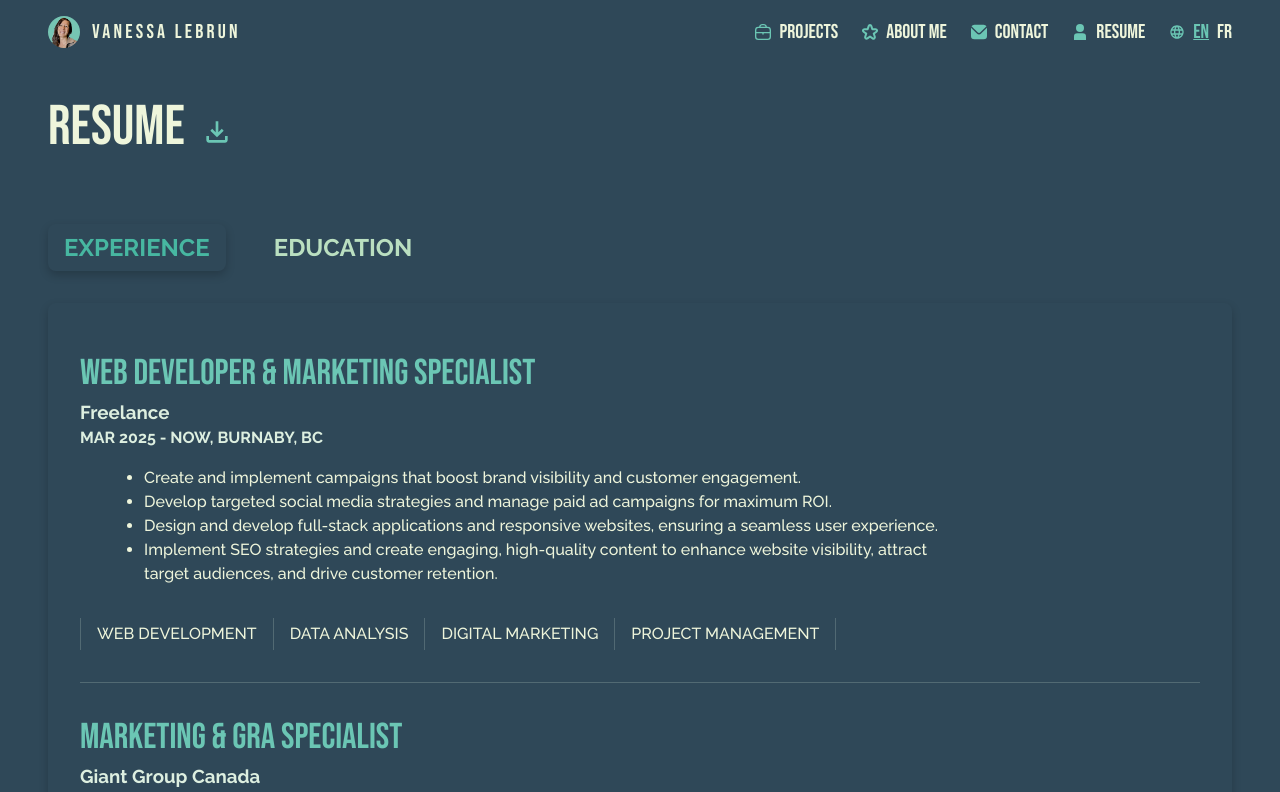
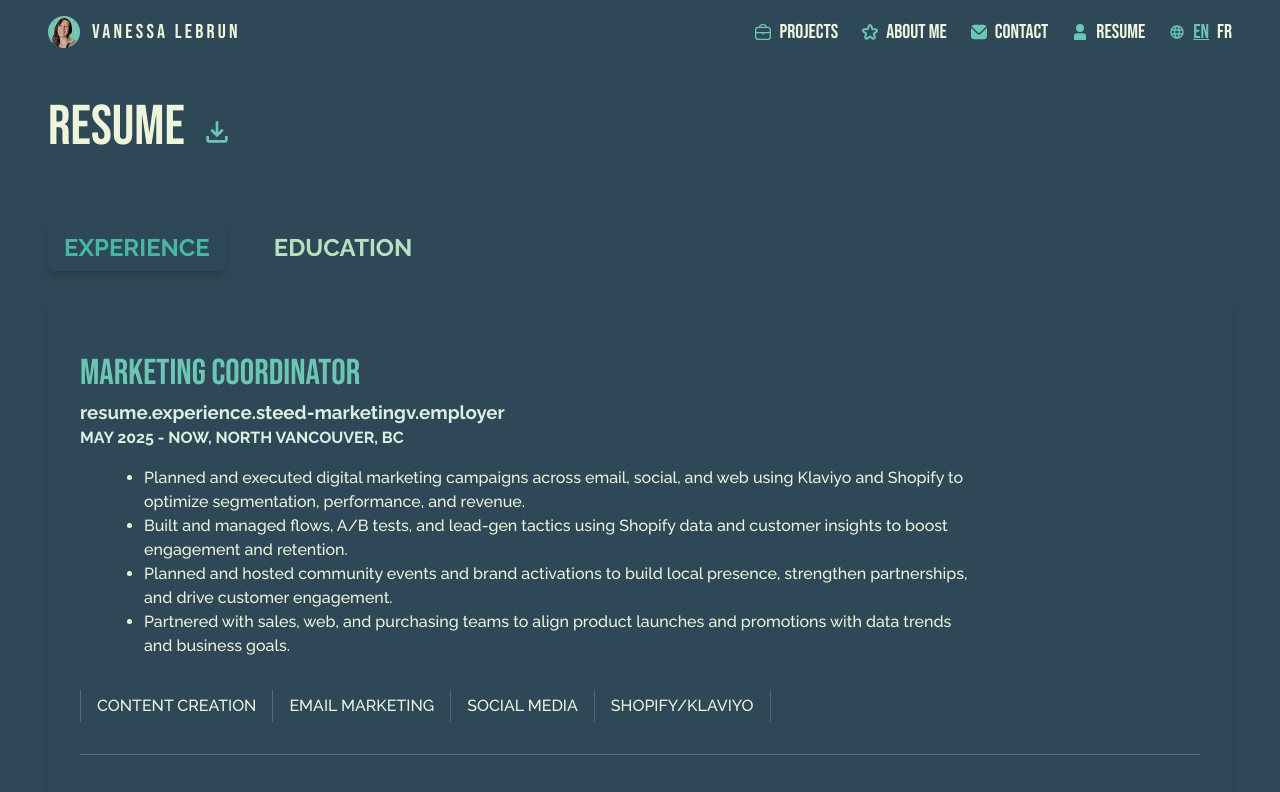
Before and after one commit to vanelmarron/portfolio, a React (Vite) app: page /resume in a window 1280 px wide. Shown: the top 792 px of the page. Built offline with nearby package versions, Linux system fonts and the light colour scheme.

Commit message:
add steedcycles translation and article in experience

```diff
--- a/src/components/Experience/Experience.jsx
+++ b/src/components/Experience/Experience.jsx
@@ -6,6 +6,33 @@ function Experience() {
 
   return (
     <section className="experience">
+      <article className="experience__position">
+        <h2 className="experience__role">
+         {t('resume.experience.steed-marketing.title')}
+        </h2>
+        <h3 className="experience__employer">{t('resume.experience.steed-marketingv.employer')}</h3>
+        <h4 className="experience__timeframe">{t('resume.experience.steed-marketing.date')}</h4>
+        <ul className="experience__achievements">
+          <li className="experience__item">
+          {t('resume.experience.steed-marketing.experience1')}
+          </li>
+          <li className="experience__item">
+          {t('resume.experience.steed-marketing.experience2')}
+          </li>
+          <li className="experience__item">
+          {t('resume.experience.steed-marketing.experience3')}
+          </li>
+          <li className="experience__item">
+          {t('resume.experience.steed-marketing.experience4')}
+          </li>
+        </ul>
+        <ul className="experience__skills-list">
+          <li className="experience__skills-item">{t('resume.experience.steed-marketing.skill1')}</li>
+          <li className="experience__skills-item">{t('resume.experience.steed-marketing.skill2')}</li>
+          <li className="experience__skills-item">{t('resume.experience.steed-marketing.skill3')}</li>
+          <li className="experience__skills-item">{t('resume.experience.steed-marketing.skill4')}</li>
+        </ul>
+      </article>
       <article className="experience__position">
         <h2 className="experience__role">
          {t('resume.experience.webdev.title')}
--- a/src/locales/fr/resume.json
+++ b/src/locales/fr/resume.json
@@ -3,7 +3,20 @@
         "title" : "CURRICULUM VITAE",
         "experience" : {
             "title" :"Expérience",
-            "webdev" : {
+            "steed-marketing": {
+    "title": "Coordonnatrice marketing",
+    "employer": "Steed Cycles",
+    "date": "MAI 2025 - MAINTENANT, NORTH VANCOUVER, C.-B.",
+    "experience1": "Planification et exécution de campagnes marketing numériques par courriel, sur les médias sociaux et le web, en utilisant Klaviyo et Shopify pour optimiser la segmentation, la performance et les revenus.",
+    "experience2": "Création et gestion de flux, de tests A/B et de stratégies de génération de prospects à partir des données Shopify et des analyses clients pour accroître l’engagement et la fidélisation.",
+    "experience3": "Planification et organisation d’événements communautaires et d’activations de marque afin d’accroître la présence locale, de renforcer les partenariats et de stimuler l’engagement des clients.",
+    "experience4": "Collaboration avec les équipes de ventes, web et achats pour harmoniser les lancements de produits et les promotions avec les tendances des données et les objectifs d’affaires.",
+    "skill1": "Création de contenu",
+    "skill2": "Marketing par courriel",
+    "skill3": "Médias sociaux",
+    "skill4": "Shopify/Klaviyo"
+},
+"webdev" : {
                 "title" : "Développeuse Web & Spécialiste Marketing",
                 "employer" : "Freelance",
                 "date" : "MARS 2025 - MAINTENANT, BURNABY, C.-B.",
```
